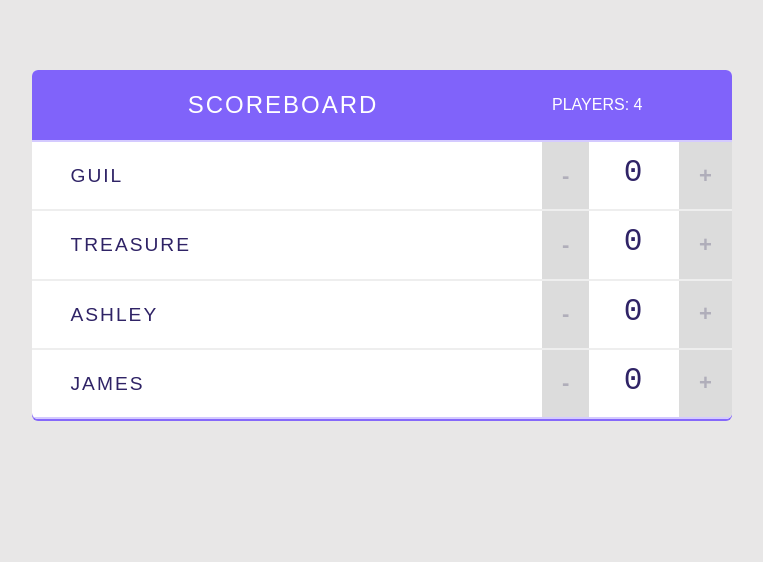
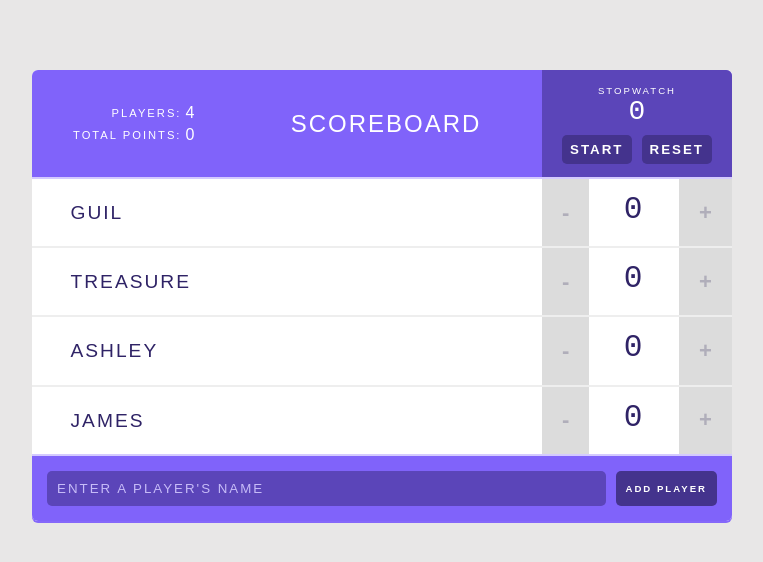
Before and after one commit to stevenabaco/react_scoreboard, a React (Create React App) app: page / in a window 1280 px wide. Shown: the top 562 px of the page, without its empty margins (258-1021 px from the left). Built offline with nearby package versions, Linux system fonts and the light colour scheme.

Commit message:
Add Stopwatch feature

```diff
--- /dev/null
+++ b/src/components/AddPlayerForm.js
@@ -0,0 +1,33 @@
+import React, { Component } from 'react';
+
+class AddPlayerForm extends Component {
+	state = {
+		value: '',
+  };
+
+  handleValueChange = e => {
+    this.setState({ value: e.target.value });
+  }
+
+  handleSubmit = (e) => {
+    e.preventDefault();
+    this.props.addPlayer(this.state.value);
+    this.setState({value: ''})
+  }
+  render() {
+    console.log(this.state.value);
+		return (
+			<form onSubmit={this.handleSubmit}>
+				<input
+					type='text'
+          value={this.state.value}
+          onChange={this.handleValueChange}
+					placeholder="Enter a player's name"
+				/>
+				<input type='submit' value='Add Player' />
+			</form>
+		);
+	}
+}
+
+export default AddPlayerForm;
--- a/src/components/App.js
+++ b/src/components/App.js
@@ -1,8 +1,7 @@
-import React, {Component} from 'react';
+import React, { Component } from 'react';
 import Header from './Header';
 import Player from './Player';
-
-
+import AddPlayerForm from './AddPlayerForm';
 
 class App extends Component {
 	state = {
@@ -32,8 +31,26 @@ class App extends Component {
 
 	handleScoreChange = (index, delta) => {
 		this.setState(prevState => ({
-			score: prevState.players[index].score += delta
+			score: (prevState.players[index].score += delta),
 		}));
+	};
+
+	//player id counter
+	prevPlayerId = 4;
+
+	handleAddPlayer = name => {
+		this.setState(prevState => {
+			return {
+				players: [
+					...this.state.players,
+					{
+						name,
+						score: 0,
+						id: (this.prevPlayerId += 1),
+					},
+				],
+			};
+		});
 	};
 	handleRemovePlayer = id => {
 		this.setState(prevState => {
@@ -46,7 +63,7 @@ class App extends Component {
 	render() {
 		return (
 			<div className='scoreboard'>
-				<Header title='Scoreboard' totalPlayers={this.state.players.length} />
+				<Header title='Scoreboard' players={this.state.players} />
 
 				{/* Players list */}
 				{this.state.players.map((player, index) => (
@@ -54,12 +71,14 @@ class App extends Component {
 						name={player.name}
 						score={player.score}
 						id={player.id}
-            key={player.id.toString()}
-            index={index}
-            changeScore={this.handleScoreChange}
+						key={player.id.toString()}
+						index={index}
+						changeScore={this.handleScoreChange}
 						removePlayer={this.handleRemovePlayer}
 					/>
 				))}
+
+				<AddPlayerForm addPlayer={this.handleAddPlayer} />
 			</div>
 		);
 	}
--- a/src/components/Header.js
+++ b/src/components/Header.js
@@ -1,12 +1,16 @@
 import React from 'react';
+import Stats from './Stats';
+import Stopwatch from './Stopwatch';
 
 const Header = props => {
-	return (
-		<header>
-			<h1>{props.title}</h1>
-			<span className='stats'>Players: {props.totalPlayers}</span>
-		</header>
-	);
-};
+  return (
+    <header>
+      <Stats players={props.players} />
+      <h1>{props.title}</h1>
+      {/* <span className='stats'>Players: {props.totalPlayers}</span> */}
+      <Stopwatch />
+    </header>
+  );
+}
 
 export default Header;
--- /dev/null
+++ b/src/components/Stats.js
@@ -0,0 +1,26 @@
+import React from 'react';
+
+const Stats = (props) => {
+
+  const totalPlayers = props.players.length;
+  const totalPoints = props.players.reduce((total, player) => {
+    return total + player.score;
+  }, 0)
+
+  return (
+		<table className='stats'>
+			<tbody>
+				<tr>
+					<td>Players:</td>
+					<td>{totalPlayers}</td>
+				</tr>
+				<tr>
+					<td>Total Points:</td>
+					<td>{totalPoints}</td>
+				</tr>
+			</tbody>
+		</table>
+	);
+}
+
+export default Stats;
--- /dev/null
+++ b/src/components/Stopwatch.js
@@ -0,0 +1,50 @@
+import React, {Component} from 'react';
+
+class Stopwatch extends Component {
+
+  state = {
+    isRunning: false,
+    elapsedTime: 0,
+    previousTime: 0
+  }
+
+  componentDidMount() {
+    this.intervalID = setInterval(()=> this.tick(), 100)
+  }
+  tick = () => {
+    if (this.state.isRunning) {
+      const now = Date.now();
+      this.setState(prevState => ({
+        previousTime: now,
+        elapsedTime: prevState.elapsedTime + (now - this.state.previousTime)
+      }))
+    }
+  }
+  handleStopwatch = () => {
+    this.setState(prevState => ({
+      isRunning: !this.state.isRunning
+    }));
+    if (!this.state.isRunning) {
+      this.setState({ previousTime: Date.now() });
+    }
+  }
+
+  handleReset = () => {
+    this.setState({ elapsedTime: 0 });
+  }
+  render() {
+
+    const seconds = Math.floor(this.state.elapsedTime / 1000);
+
+    return (
+      <div className="stopwatch">
+        <h2>Stopwatch</h2>
+        <span className="stopwatch-time">{seconds}</span>
+        <button onClick={this.handleStopwatch}>{this.state.isRunning ? 'Stop' : 'Start'}</button>
+        <button onClick={this.handleReset}>Reset</button>
+      </div>
+    );
+  }
+}
+
+export default Stopwatch;
```
